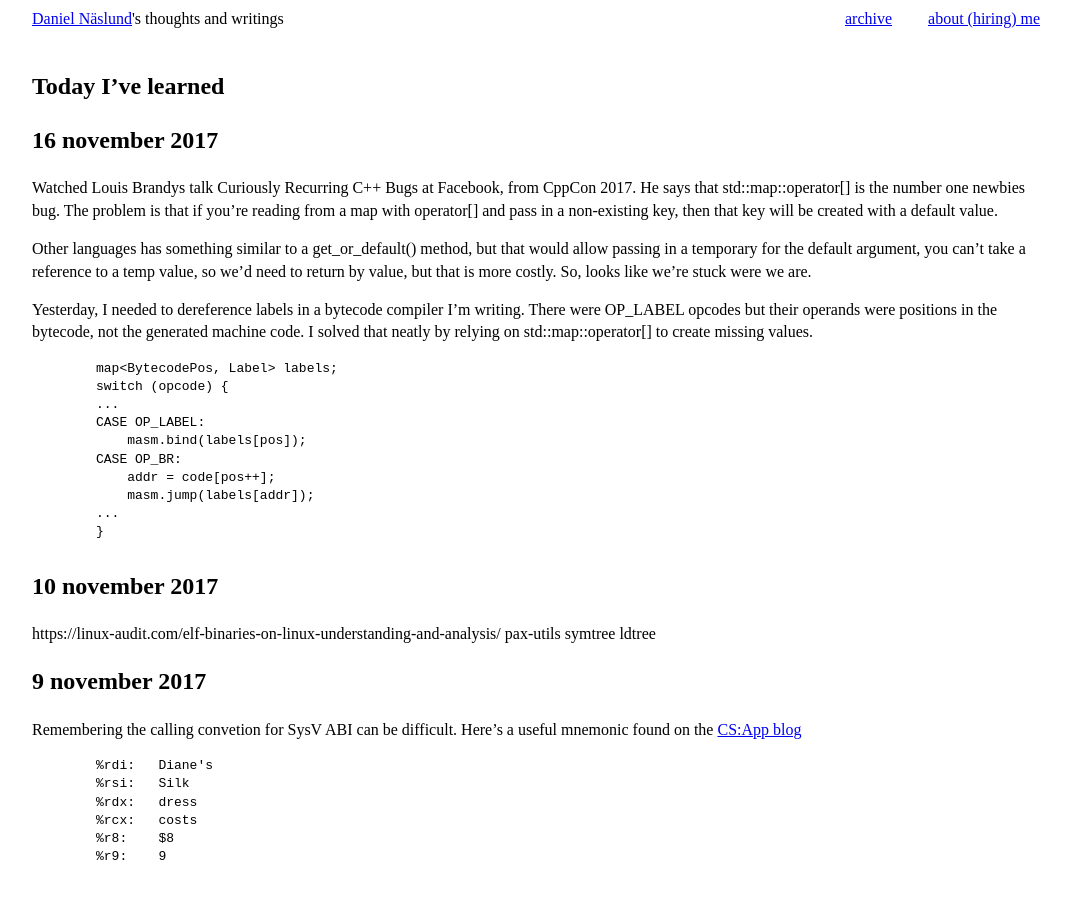
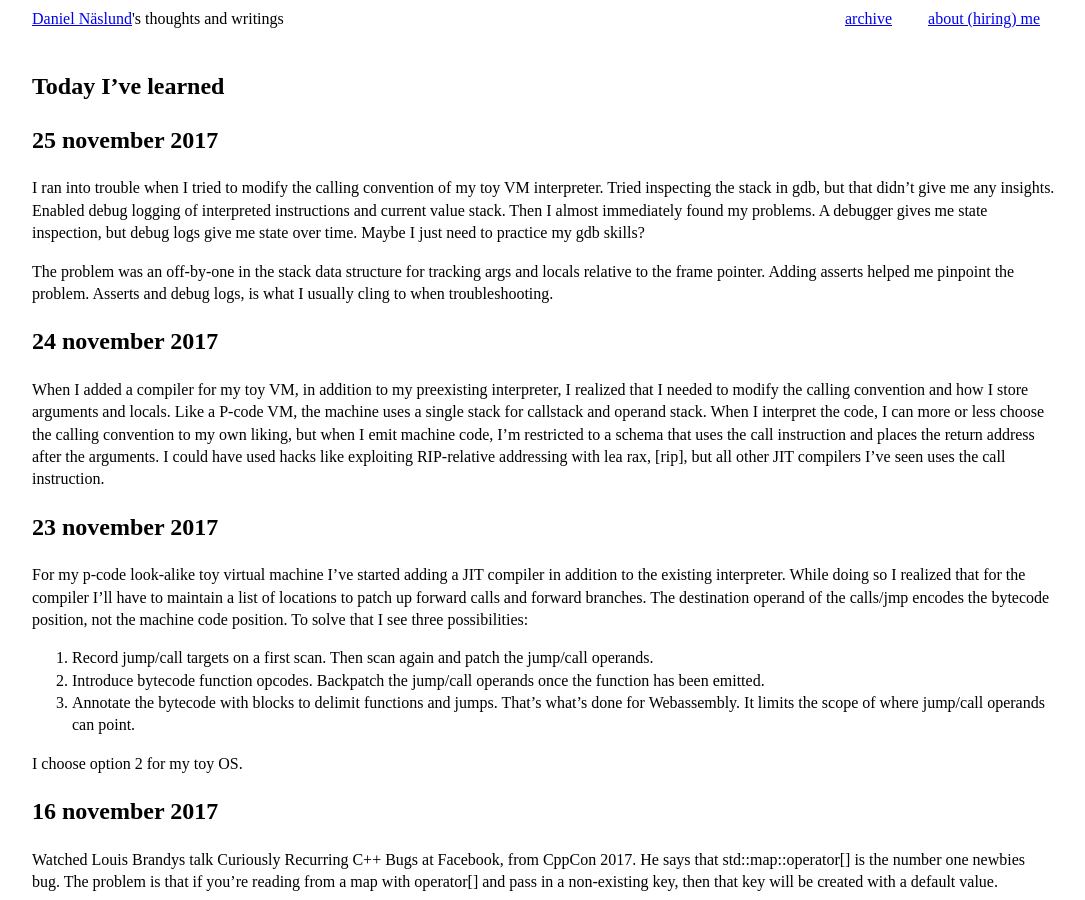
Before and after one commit to dannas/dannas.github.com, a Jekyll site: the page built from TIL.markdown, in a window 1280 px wide and 900 px high. Shown: the whole window, without its empty margins (0-1085 px from the left). Built offline with Jekyll 4.4.1, drawn with Linux system fonts in a browser that asks for light colours.

Commit message:
Yet another TIL

```diff
--- a/TIL.markdown
+++ b/TIL.markdown
@@ -3,6 +3,46 @@ layout: default
 title: TIL - Today I've Learned
 ---
 # Today I've learned
+
+## 25 november 2017
+I ran into trouble when I tried to modify the calling convention of my toy VM
+interpreter. Tried inspecting the stack in gdb, but that didn't give me any
+insights. Enabled debug logging of interpreted instructions and current value
+stack. Then I almost immediately found my problems. A debugger gives me state
+inspection, but debug logs give me state over time. Maybe I just need to practice
+my gdb skills?
+
+The problem was an off-by-one in the stack data structure for tracking args and
+locals relative to the frame pointer. Adding asserts helped me pinpoint the problem.
+Asserts and debug logs, is what I usually cling to when troubleshooting.
+
+## 24 november 2017
+When I added a compiler for my toy VM, in addition to my preexisting
+interpreter, I realized that I needed to modify the calling convention and how
+I store arguments and locals. Like a P-code VM, the machine uses a single stack
+for callstack and operand stack. When I interpret the code, I can more or less
+choose the calling convention to my own liking, but when I emit machine code,
+I'm restricted to a schema that uses the call instruction and places the return
+address after the arguments. I could have used hacks like exploiting
+RIP-relative addressing with lea rax, [rip], but all other JIT compilers I've seen
+uses the call instruction.
+
+## 23 november 2017
+For my p-code look-alike toy virtual machine I've started adding a JIT compiler
+in addition to the existing interpreter. While doing so I realized that for
+the compiler I'll have to maintain a list of locations to patch up forward
+calls and forward branches. The destination operand of the calls/jmp encodes
+the bytecode position, not the machine code position. To solve that I see three
+possibilities:
+
+1. Record jump/call targets on a first scan. Then scan again and patch the
+jump/call operands.
+2. Introduce bytecode function opcodes. Backpatch the jump/call
+operands once the function has been emitted.
+3. Annotate the bytecode with blocks to delimit functions and jumps. That's
+what's done for Webassembly. It limits the scope of where jump/call operands can point.
+
+I choose option 2 for my toy OS.
 
 ## 16 november 2017
 Watched Louis Brandys talk Curiously Recurring C++ Bugs at Facebook, from
```
